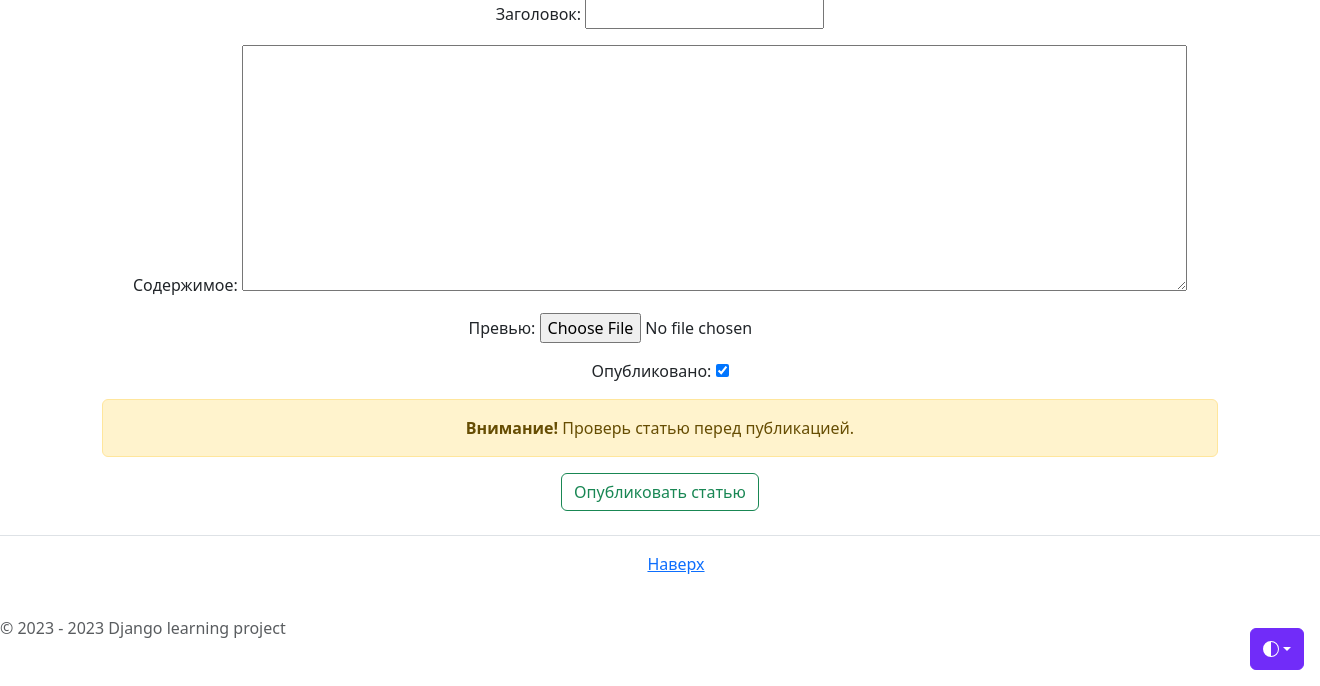
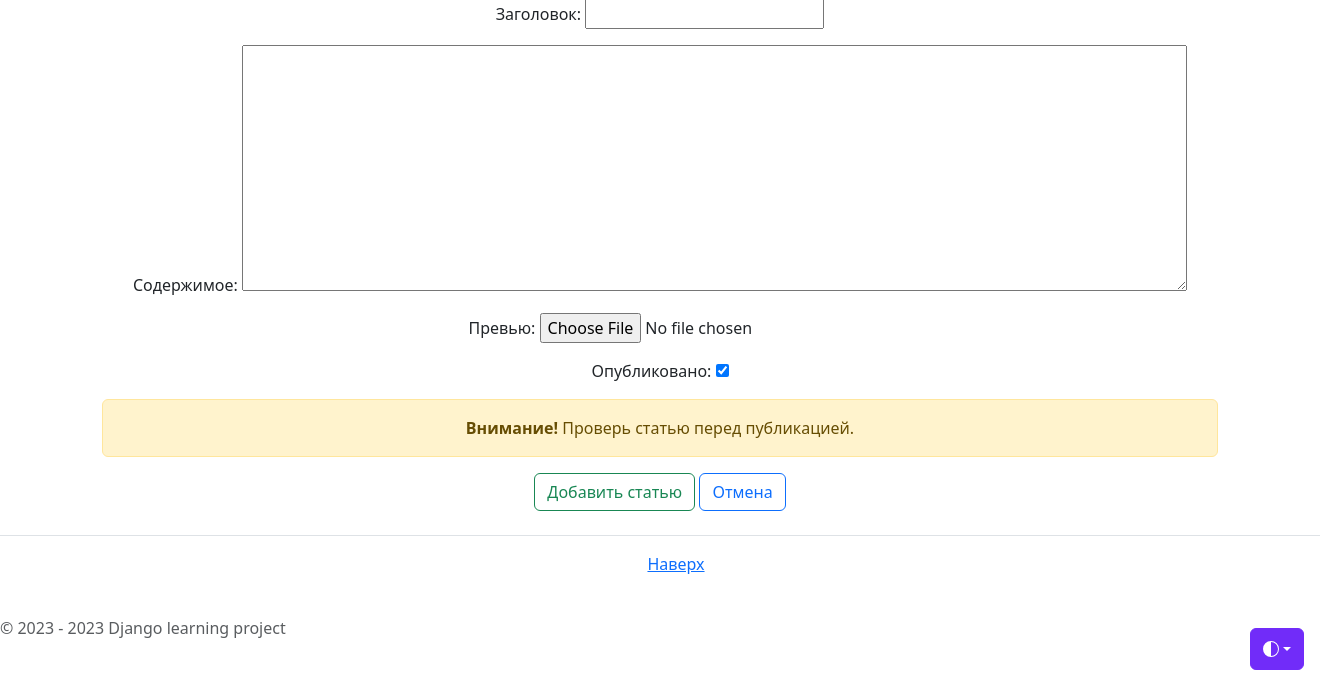
Before and after one commit to Abramov0Alexandr/django_learning, a Django app: page /create/ in a window 1320 px wide; the page is wider, and only the part inside the window is pictured. Shown: the part 114-800 px from the top of that part. Run offline with Django 4.2, Linux system fonts and the light colour scheme; some libraries are stand-ins or nearby versions.

Commit message:
Рефакторинг шаблонов

```diff
--- a/blog/templates/blog/add_post.html
+++ b/blog/templates/blog/add_post.html
@@ -21,7 +21,13 @@
                         <strong>Внимание!</strong> Проверь статью перед публикацией.
                     </div>
                     <div>
+                        {% if object %}
                         <button type="submit" class="btn btn-outline-success">Опубликовать статью</button>
+                        <a href="{% url 'blog:developing_posts' %}" class="btn btn-outline-primary">Отмена</a>
+                        {% else %}
+                        <button type="submit" class="btn btn-outline-success">Добавить статью</button>
+                        <a href="{% url 'blog:blog' %}" class="btn btn-outline-primary" >Отмена</a>
+                        {% endif %}
                     </div>
                 </form>
             </div>
```
Also changed, not shown: blog/templates/blog/blog.html (+5 -5 lines).
